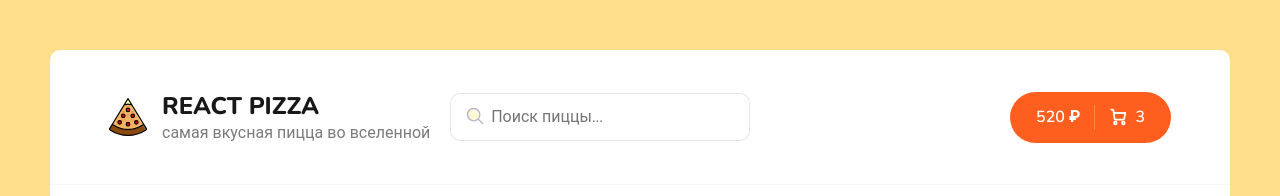
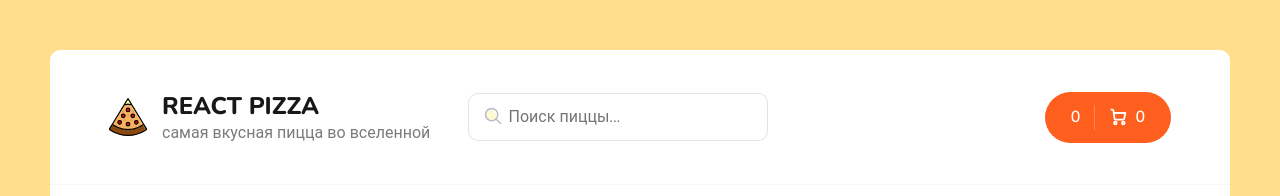
Before and after one commit to Evgeniya1307/ReactPizza, a React (Create React App) app: page / in a window 1280 px wide. Shown: the top 196 px of the page. Built offline with nearby package versions, Linux system fonts and the light colour scheme; no server answers.

Commit message:
dispatch(addItem(item))//вызвать и передать айтэм

```diff
--- a/src/components/Header.jsx
+++ b/src/components/Header.jsx
@@ -1,9 +1,11 @@
 import LogoSvg from "../assets/img/pizza-logo.svg";
 import {Link}from "react-router-dom";
 import Search from "./Search";
-
+import {useSelector} from "react-redux"
 
 function Header() {
+const {items,totalPrice}=useSelector(state =>state.cart)
+
   return (
     <div className="header">
       <div className="container">
@@ -19,7 +21,7 @@ function Header() {
 <Search />
         <div className="header__cart">
           <Link to="/cart" className="button button--cart">
-            <span>520 ₽</span>
+            <span>{totalPrice}</span>
             <div className="button__delimiter"></div>
             <svg
               width="18"
@@ -50,7 +52,7 @@ function Header() {
                 strokeLinejoin="round"
               />
             </svg>
-            <span>3</span>
+            <span>{items.length}</span>
           </Link>
         </div>
       </div>
--- a/src/components/PizzaBlock/index.jsx
+++ b/src/components/PizzaBlock/index.jsx
@@ -1,15 +1,32 @@
 import React from "react";
+import {useDispatch, useSelector} from "react-redux"
+import{addItem} from "../../redux/slices/cartSlice"
 
-function PizzaBlock({ title, price, image, sizes, types }) {
+function PizzaBlock({ id,title, price, imageUrl, sizes, types }) {
+  const dispatch= useDispatch();
   const [activeType, setActiveType] = React.useState(0);
   const [activeSize, setActiveSize] = React.useState(0);
   const typeNames = ["тонкое", "традиционное"];
+
+ const onClickAdd =()=>{
+  const item = { //сгенерирую объект и такой объект юудет хр-с в корзине товар который буду доб-ть показываю что я выбрала
+id,
+title,//заголовок
+price, //стоимость
+imageUrl, // мне нужна картинка её вывести
+  type:activeType,
+  size:activeSize,
+}
+dispatch(addItem(item))//вызвать и передать айтэм
+ }
+
+
 
   return (
     <div className="pizza-block-wrapper">
     <div className="pizza-block">
       <h4 className="pizza-block__title">{title}</h4>
-      <img className="pizza-block__image" src={image} alt="Pizza" />
+      <img className="pizza-block__image" src={imageUrl} alt="Pizza" />
 
       <div className="pizza-block__selector">
         <ul>
--- a/src/redux/store.js
+++ b/src/redux/store.js
@@ -1,8 +1,12 @@
 import { configureStore } from '@reduxjs/toolkit'
 import filter from "./slices/filterSlice.jsx"
+import cart from './slices/cartSlice.js'
+
+
 
 export const store = configureStore({
   reducer: {
     filter,
+    cart
   },
 })
```
